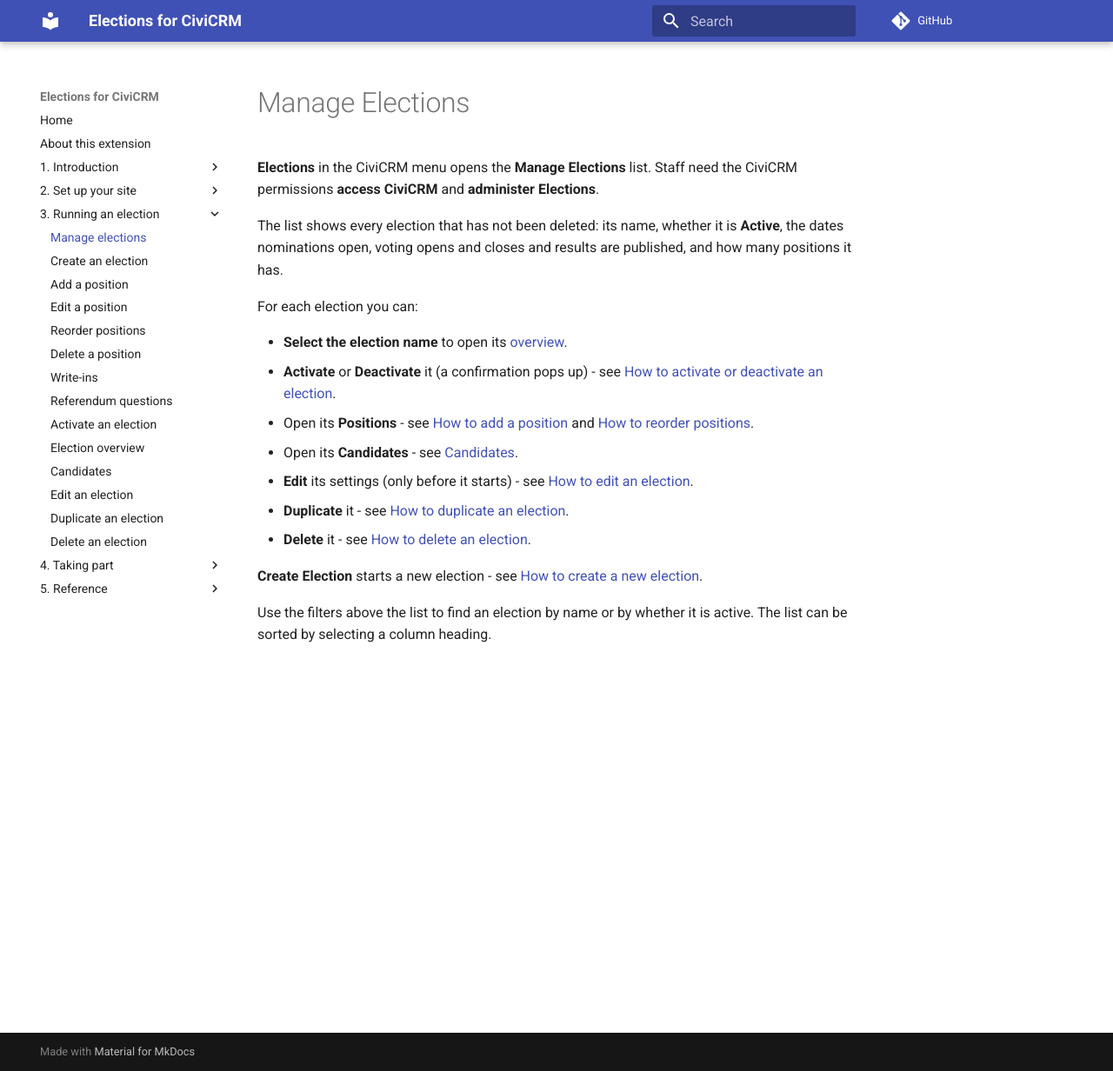
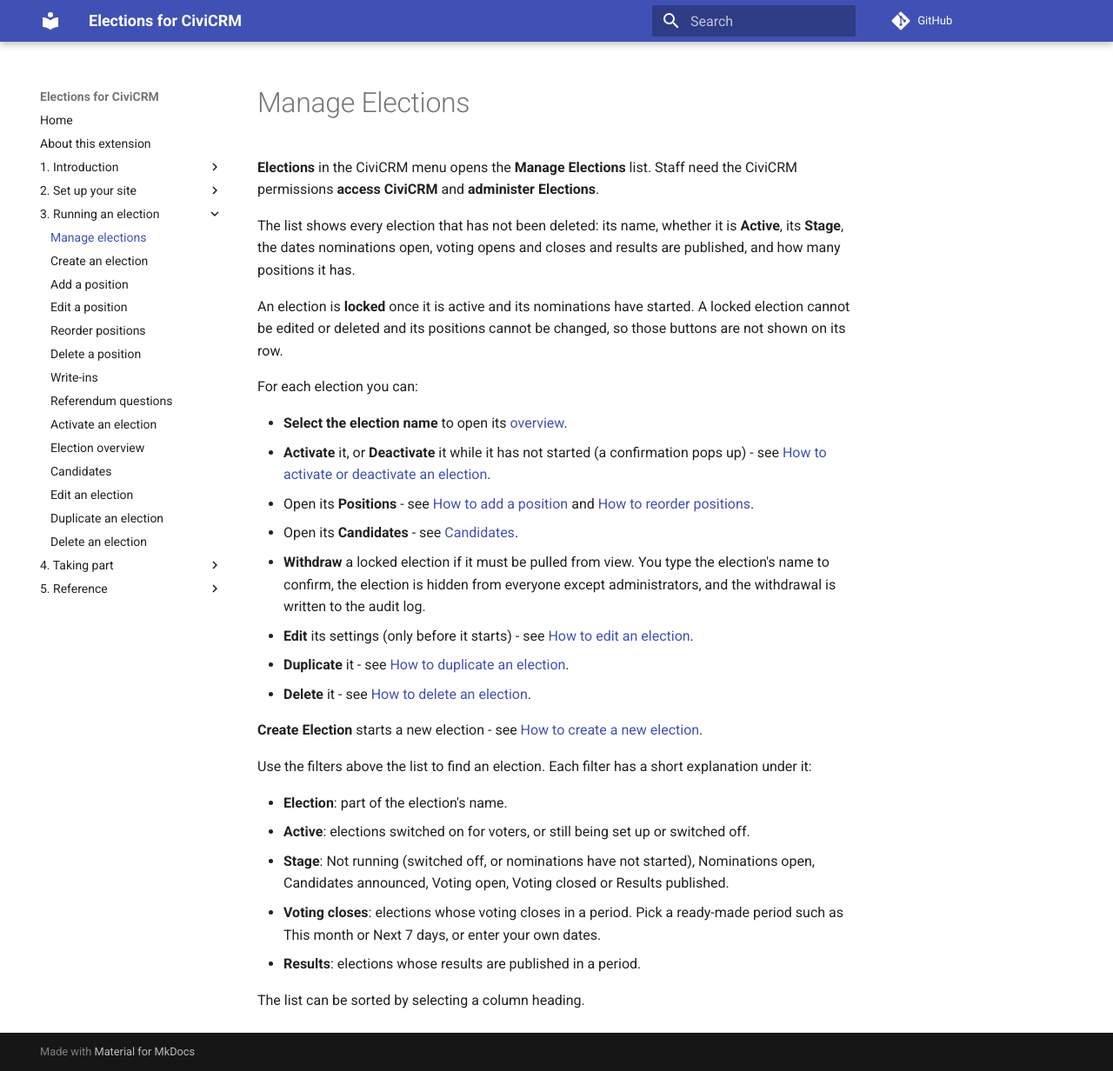
Before and after one commit to agileware/au.com.agileware.elections, an MkDocs documentation site: the page built from docs/admin_manage_elections.md, in a window 1280 px wide and 1232 px high. Shown: the whole window at 87% size. Built offline with MkDocs 1.6.1 and Material for MkDocs 9.7.7, drawn with Linux system fonts in a browser that asks for light colours; comment, search, counter and statistics services are not loaded.

Commit message:
Docs for filters, stage, locked elections and withdrawal

```diff
--- a/docs/admin_manage_elections.md
+++ b/docs/admin_manage_elections.md
@@ -2,18 +2,29 @@
 
 **Elections** in the CiviCRM menu opens the **Manage Elections** list. Staff need the CiviCRM permissions **access CiviCRM** and **administer Elections**.
 
-The list shows every election that has not been deleted: its name, whether it is **Active**, the dates nominations open, voting opens and closes and results are published, and how many positions it has.
+The list shows every election that has not been deleted: its name, whether it is **Active**, its **Stage**, the dates nominations open, voting opens and closes and results are published, and how many positions it has.
+
+An election is **locked** once it is active and its nominations have started. A locked election cannot be edited or deleted and its positions cannot be changed, so those buttons are not shown on its row.
 
 For each election you can:
 
 - **Select the election name** to open its [overview](admin_election_overview.md).
-- **Activate** or **Deactivate** it (a confirmation pops up) - see [How to activate or deactivate an election](admin_activate_election.md).
+- **Activate** it, or **Deactivate** it while it has not started (a confirmation pops up) - see [How to activate or deactivate an election](admin_activate_election.md).
 - Open its **Positions** - see [How to add a position](admin_add_position.md) and [How to reorder positions](admin_reorder_positions.md).
 - Open its **Candidates** - see [Candidates](admin_candidates.md).
+- **Withdraw** a locked election if it must be pulled from view. You type the election's name to confirm, the election is hidden from everyone except administrators, and the withdrawal is written to the audit log.
 - **Edit** its settings (only before it starts) - see [How to edit an election](admin_edit_election.md).
 - **Duplicate** it - see [How to duplicate an election](admin_duplicate_election.md).
 - **Delete** it - see [How to delete an election](admin_delete_election.md).
 
 **Create Election** starts a new election - see [How to create a new election](admin_create_election.md).
 
-Use the filters above the list to find an election by name or by whether it is active. The list can be sorted by selecting a column heading.
+Use the filters above the list to find an election. Each filter has a short explanation under it:
+
+- **Election**: part of the election's name.
+- **Active**: elections switched on for voters, or still being set up or switched off.
+- **Stage**: Not running (switched off, or nominations have not started), Nominations open, Candidates announced, Voting open, Voting closed or Results published.
+- **Voting closes**: elections whose voting closes in a period. Pick a ready-made period such as This month or Next 7 days, or enter your own dates.
+- **Results**: elections whose results are published in a period.
+
+The list can be sorted by selecting a column heading.
```
Also changed, not shown: docs/admin_activate_election.md (+3 -1 lines).
